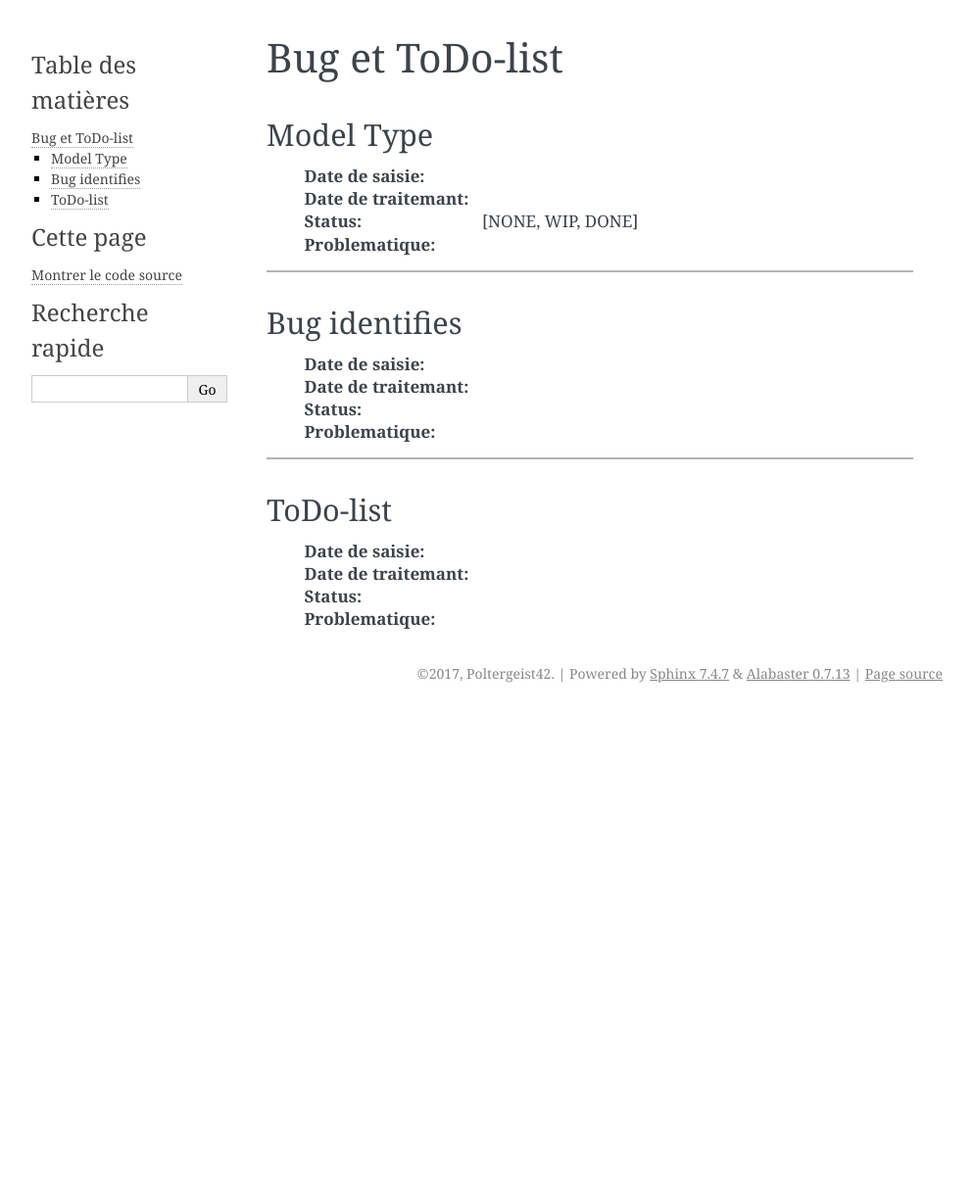
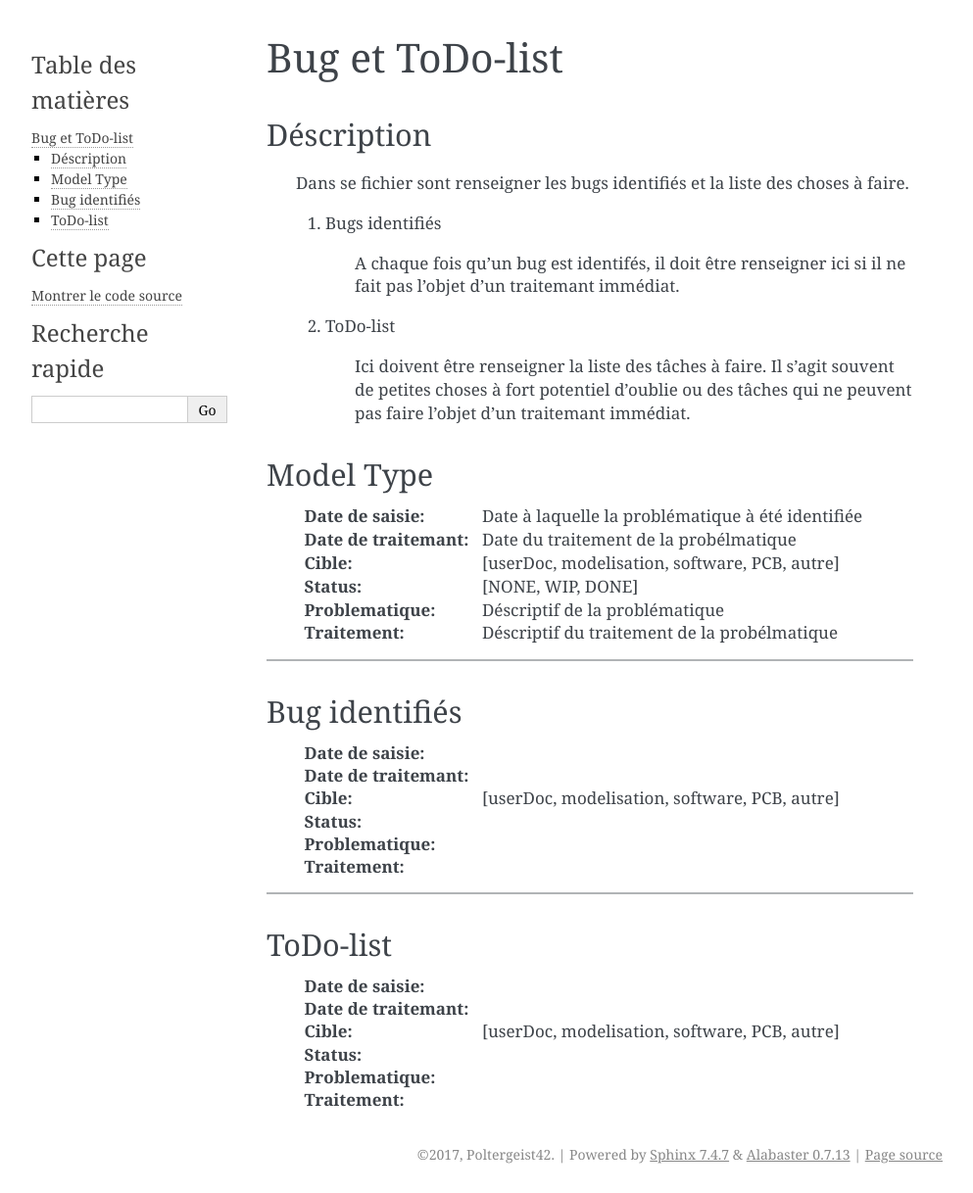
Before and after one commit to myLib-org/openFile, a Sphinx documentation site: the page built from _1_userDoc/source/Bug_TODOList.rst, in a window 1280 px wide. Shown: the whole page at 98% size, without its empty margins (148-1141 px from the left). Built offline with Sphinx 7.4.7, drawn with Linux system fonts in a browser that asks for light colours; before the commit the page ends 900 px from its top, so only the background shows below that.

```diff
--- a/README.rst
+++ b/README.rst
@@ -20,7 +20,9 @@
 Arborescence du projet
 ======================
 
-Pour aider à la compréhension de mon organisation, voici un bref déscrptif de l'arborescence de se projet. Cette arborescence est à reproduire si vous récupérez ce dépôt depuis GitHub. ::
+Pour aider à la compréhension de mon organisation, voici un bref déscrptif de
+l'arborescence de se projet. Cette arborescence est à reproduire si vous récupérez ce
+dépôt depuis GitHub. ::
 
     openFile                 # Dossier racine du projet (non versionner)
     |
--- a/_1_userDoc/source/Bug_TODOList.rst
+++ b/_1_userDoc/source/Bug_TODOList.rst
@@ -2,23 +2,43 @@
 Bug et ToDo-list
 ================
 
+Déscription
+===========
+
+    Dans se fichier sont renseigner les bugs identifiés et la liste des choses à faire.
+
+    #. Bugs identifiés
+
+        A chaque fois qu'un bug est identifés, il doit être renseigner ici si il ne fait
+        pas l'objet d'un traitemant immédiat.
+
+    #. ToDo-list
+
+        Ici doivent être renseigner la liste des tâches à faire. Il s'agit souvent de
+        petites choses à fort potentiel d'oublie ou des tâches qui ne peuvent pas faire
+        l'objet d'un traitemant immédiat.
+
 Model Type
 ==========
 
-    :Date de saisie:
-    :Date de traitemant:
+    :Date de saisie:        Date à laquelle la problématique à été identifiée
+    :Date de traitemant:    Date du traitement de la probélmatique
+    :Cible:                 [userDoc, modelisation, software, PCB, autre]
     :Status:                [NONE, WIP, DONE]
-    :Problematique:
+    :Problematique:         Déscriptif de la problématique
+    :Traitement:            Déscriptif du traitement de la probélmatique
 
 ------------------------------------------------------------------------------------------
 
-Bug identifies
+Bug identifiés
 ==============
 
     :Date de saisie:
     :Date de traitemant:
+    :Cible:                 [userDoc, modelisation, software, PCB, autre]
     :Status:
     :Problematique:
+    :Traitement:
 
 ------------------------------------------------------------------------------------------
 
@@ -27,5 +47,7 @@
 
     :Date de saisie:
     :Date de traitemant:
+    :Cible:                 [userDoc, modelisation, software, PCB, autre]
     :Status:
     :Problematique:
+    :Traitement:
```
Also changed, not shown: 3 other files.
